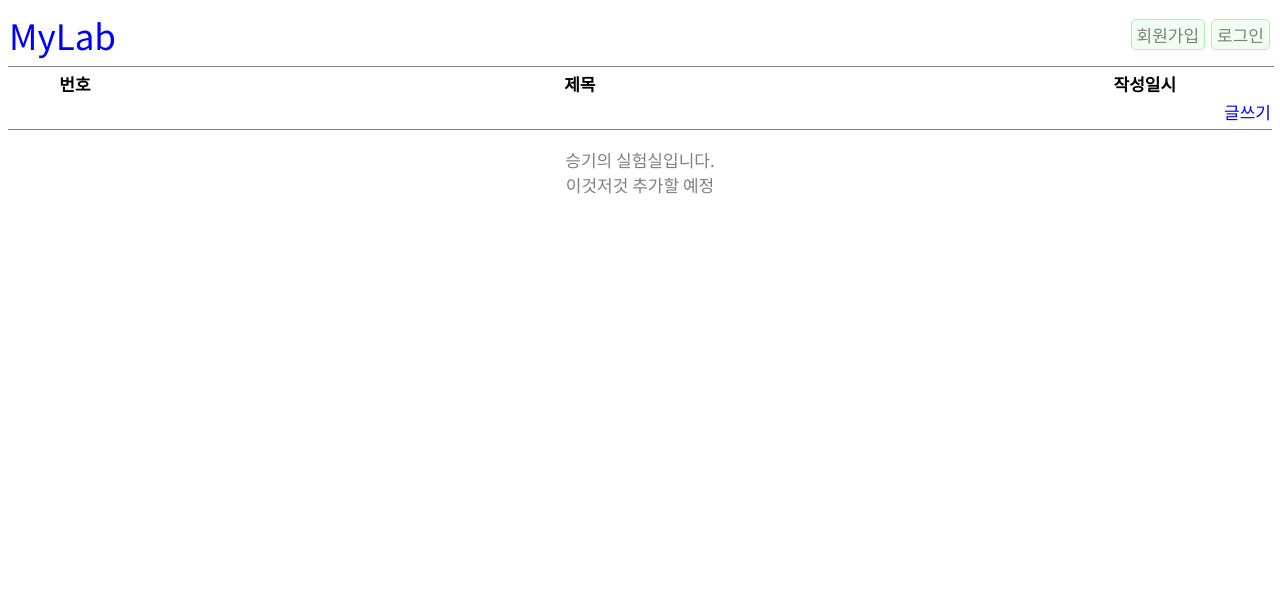
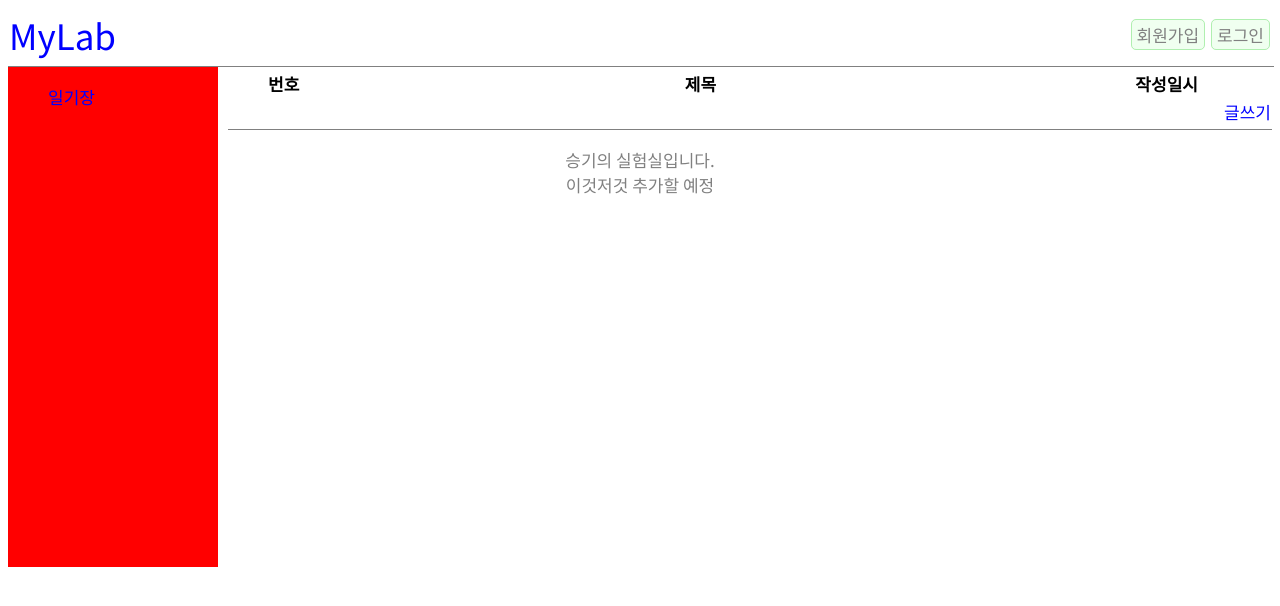
Before and after one commit to Jinaria/J-sLab, a Django app: page / in a window 1280 px wide. Shown: the top 606 px of the page. Run offline with Django 3.2, Linux system fonts and the light colour scheme; data that the repository does not hold is empty.

Commit message:
Still adding left navigation bar

```diff
--- a/laboratory/config/urls.py
+++ b/laboratory/config/urls.py
@@ -20,7 +20,7 @@
 
 urlpatterns = [
     path('admin/', admin.site.urls),
-    path('mylab', include('mylab.urls')),
+    path('mylab/', include('mylab.urls')),
     path('', views.index, name='index'),
     path('common/', include('common.urls')),
 ]
--- a/laboratory/templates/base.html
+++ b/laboratory/templates/base.html
@@ -11,9 +11,16 @@
         <link rel="stylesheet" type="text/css" href="{% static 'style.css' %}">
     </head>
     <body>
-        {% include 'navbar.html' %}
-        {% block content %}
-        {% endblock %}
+        {% include 'header.html' %}
+        <main>
+            <div style="position: absolute; background-color: red; width: 210px; height: 500px;">
+                {% include 'left-nav.html' %}
+            </div>
+            <div style="margin-left: 220px;">
+                {% block content %}
+                {% endblock %}
+            </div>
+        </main>
         {% include 'footer.html' %}
     </body>
 </html>
--- /dev/null
+++ b/laboratory/templates/left-nav.html
@@ -0,0 +1,7 @@
+<nav>
+    <ul style="list-style: none;">
+        <li>
+            <a href="/">일기장</a>
+        </li>
+    </ul>
+</nav>
```
Also changed, not shown: laboratory/templates/header.html (renamed from laboratory/templates/navbar.html).
